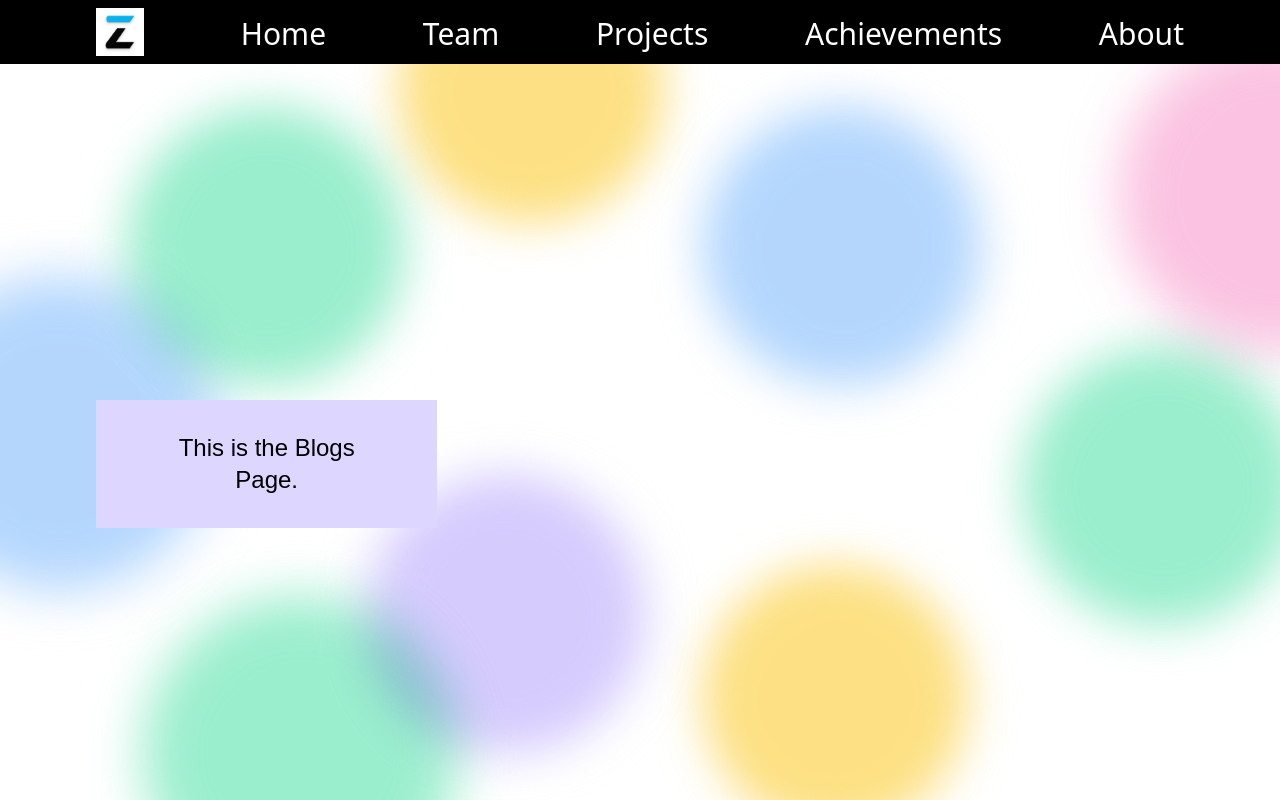
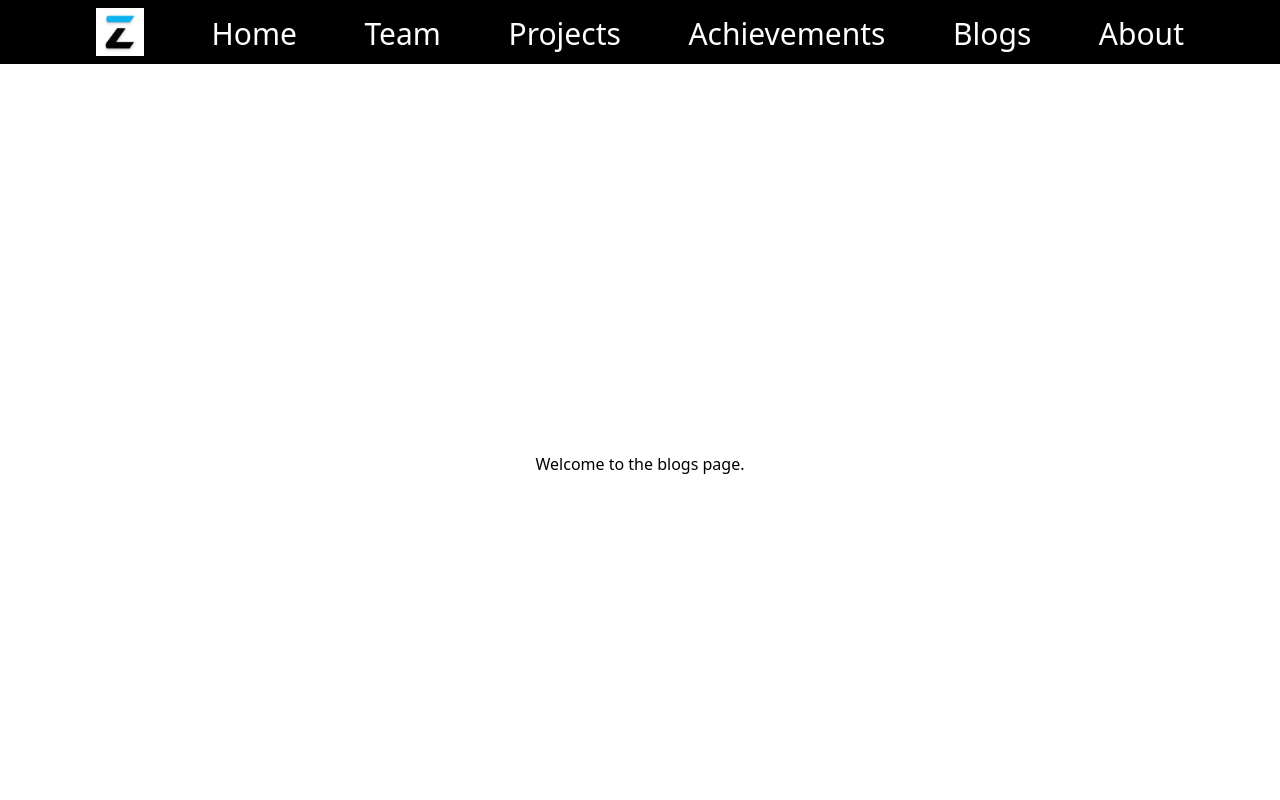
Before and after one commit to zineRobotics/zine-website-2023, a Next.js app: page /blogs in a window 1280 px wide. Shown: the top 800 px of the page. Built offline with nearby package versions, Linux system fonts and the light colour scheme.

Commit message:
added blogs in the navbar

```diff
--- a/components/Blogs/blogs.tsx
+++ b/components/Blogs/blogs.tsx
@@ -4,27 +4,8 @@ import Link from "next/link";
 const Blogs = () => {
     return(
         <div className="bg-white min-h-screen flex items-center justify-center px-16">
-  <div className="fixed w-full max-w-lg">
-    <div className="absolute top-0 -left-4 w-72 h-72 bg-purple-300 rounded-full mix-blend-multiply filter blur-xl opacity-70 animate-blob"></div>
-    <div className="absolute top-20 left-80 w-72 h-72 bg-yellow-300 rounded-full mix-blend-multiply filter blur-xl opacity-70 animate-blob animation-delay-2000"></div>
-    <div className="absolute bottom-20 left-140 w-72 h-72 bg-pink-300 rounded-full mix-blend-multiply filter blur-xl opacity-70 animate-blob animation-delay-4000"></div>
-    <div className="absolute bottom-20 right-120 w-72 h-72 bg-green-300 rounded-full mix-blend-multiply filter blur-xl opacity-70 animate-blob"></div>
-    <div className="absolute -bottom-120 left-150 w-72 h-72 bg-blue-300 rounded-full mix-blend-multiply filter blur-xl opacity-70 animate-blob animation-delay-2000"></div>
-    <div className="absolute bottom-40 left-160 w-72 h-72 bg-purple-300 rounded-full mix-blend-multiply filter blur-xl opacity-70 animate-blob animation-delay-4000"></div>
-    <div className="absolute bottom-40 right-160 w-72 h-72 bg-yellow-300 rounded-full mix-blend-multiply filter blur-xl opacity-70 animate-blob"></div>
-    <div className="absolute -bottom-120 right-160 w-72 h-72 bg-pink-300 rounded-full mix-blend-multiply filter blur-xl opacity-70 animate-blob animation-delay-2000"></div>
-    <div className="absolute -bottom-40 right-140 w-72 h-72 bg-blue-300 rounded-full mix-blend-multiply filter blur-xl opacity-70 animate-blob animation-delay-4000"></div>
-    <div className="absolute bottom-20 left-80 w-72 h-72 bg-blue-300 rounded-full mix-blend-multiply filter blur-xl opacity-70 animate-blob"></div>
-    <div className="absolute bottom-60 left-4 w-72 h-72 bg-yellow-300 rounded-full mix-blend-multiply filter blur-xl opacity-70 animate-blob animation-delay-2000"></div>
-    <div className="absolute -bottom-120 right-120 w-72 h-72 bg-green-300 rounded-full mix-blend-multiply filter blur-xl opacity-70 animate-blob animation-delay-4000"></div>
-    <div className="absolute -bottom-40 left-130 w-72 h-72 bg-green-300 rounded-full mix-blend-multiply filter blur-xl opacity-70 animate-blob"></div>
-  </div>
-  <div className="relative grid grid-cols-3 gap m-8 gap-8 text-2xl font-nunito text-black">
-      <button className="transition duration-500 ease-in-out bg-purple-200 px-20 py-8 hover:bg-red-600 hover:text-white transform hover:-translate-y-1 hover:scale-110 ...">
-      <Link href=""><h1>This is the Blogs Page.</h1></Link>
-      </button>
-    </div>
-</div>
+        Welcome to the blogs page.
+        </div>
     )
 }
 
--- a/components/Navbar/Navbar.tsx
+++ b/components/Navbar/Navbar.tsx
@@ -8,6 +8,7 @@ import about from "../../images/about.webp";
 import Project from "../../images/project-icon.webp";
 import Team from "../../images/team-icon.webp";
 import Achievements from "../../images/badge-icon.webp";
+import { Blogs } from "../Blogs";
 
 const Navbar = () => {
   const [Hide, setHide] = useState(false);
@@ -54,6 +55,11 @@ const Navbar = () => {
       text: "Achievements",
       image: Achievements,
       link: "/achievements"
+    },
+    {
+      text: "Blogs",
+      image: about,
+      link: "/blogs"
     },
     {
       text: "About",
@@ -124,7 +130,11 @@ const Navbar = () => {
           <Link href="/achievements"><div className="mb-2 cursor-pointer hidden lg:inline-block">
           <div className="link ">
             Achievements
-            </div></div></Link>
+          </div></div></Link>
+          <Link href="/blogs"><div className="mb-2 cursor-pointer hidden lg:inline-block">
+          <div className="link ">
+            Blogs
+          </div></div></Link>
           <Link href="/about"><div className="mb-2 cursor-pointer hidden lg:inline-block">
           <div className="link ">
             About
--- a/pages/blogs.tsx
+++ b/pages/blogs.tsx
@@ -2,7 +2,6 @@ import type { NextPage } from "next";
 import Head from "next/head";
 import {
   Blogs,
-
 } from "../components/Blogs";
 import { Footer, SecFooter } from "../components/Footer";
 import { Navbar } from "../components/Navbar";
```
Also changed, not shown: 1 other file (tests, documents, lock files or other folders).
